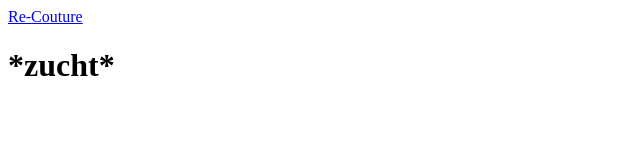
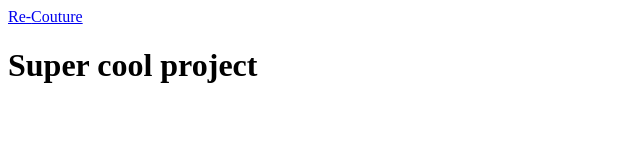
Before and after one commit to Murderlon/conny-groenewegen, a Gatsby site: page /re-couture/-zucht in a window 1280 px wide. Shown: the whole page, without its empty margins (0-640 px from the left). Built offline with nearby package versions, Linux system fonts and the light colour scheme; Gatsby itself is replaced by a stand-in of ours.

Commit message:
Update Re-Couture “-zucht”

```diff
--- a/src/pages/re-couture/-zucht.md
+++ b/src/pages/re-couture/-zucht.md
@@ -1,6 +1,6 @@
 ---
 templateKey: project-detail
-title: '*zucht*'
+title: Super cool project
 headerImage: /assets/future-retro.jpg
 description: >-
   Lorem ipsum dolor sit amet, consectetur adipiscing elit, sed do eiusmod tempor
```
